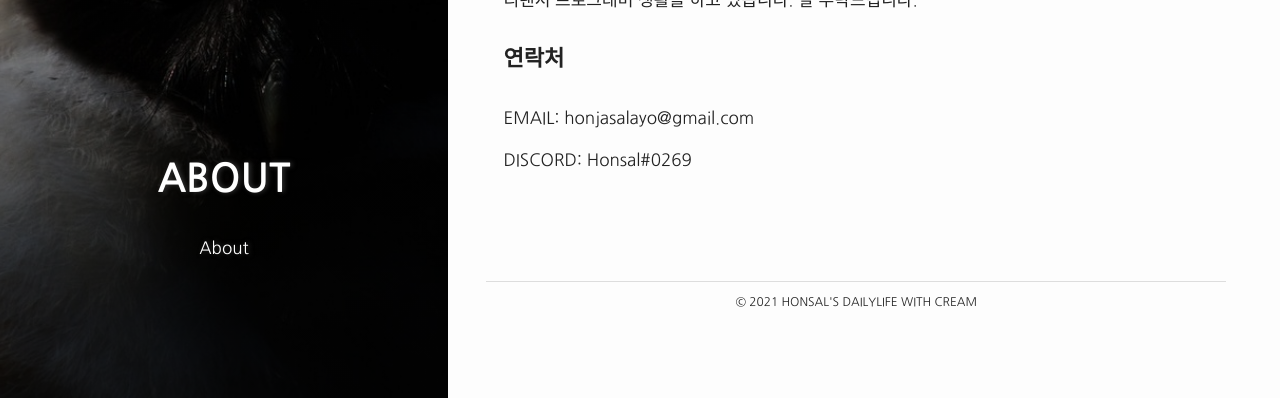
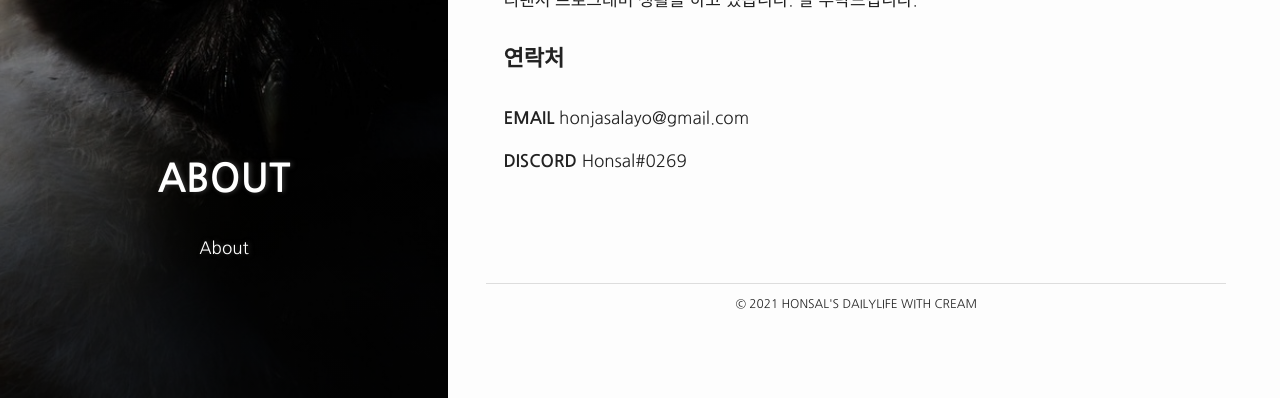
Before and after one commit to Honsal/honsal.github.io, a Jekyll site: the page built from about.md, in a window 1280 px wide. Shown: the part 443-841 px from the top of the page. Built offline with Jekyll 4.4.1, drawn with Linux system fonts in a browser that asks for light colours; some of the changed lines change nothing that is shown.

Commit message:
강조 처리

```diff
--- a/about.md
+++ b/about.md
@@ -21,6 +21,6 @@ active: about
 
 #### 연락처
 
-EMAIL: honjasalayo@gmail.com
+**EMAIL** honjasalayo@gmail.com
 
-DISCORD: Honsal#0269
+**DISCORD** Honsal#0269
```
